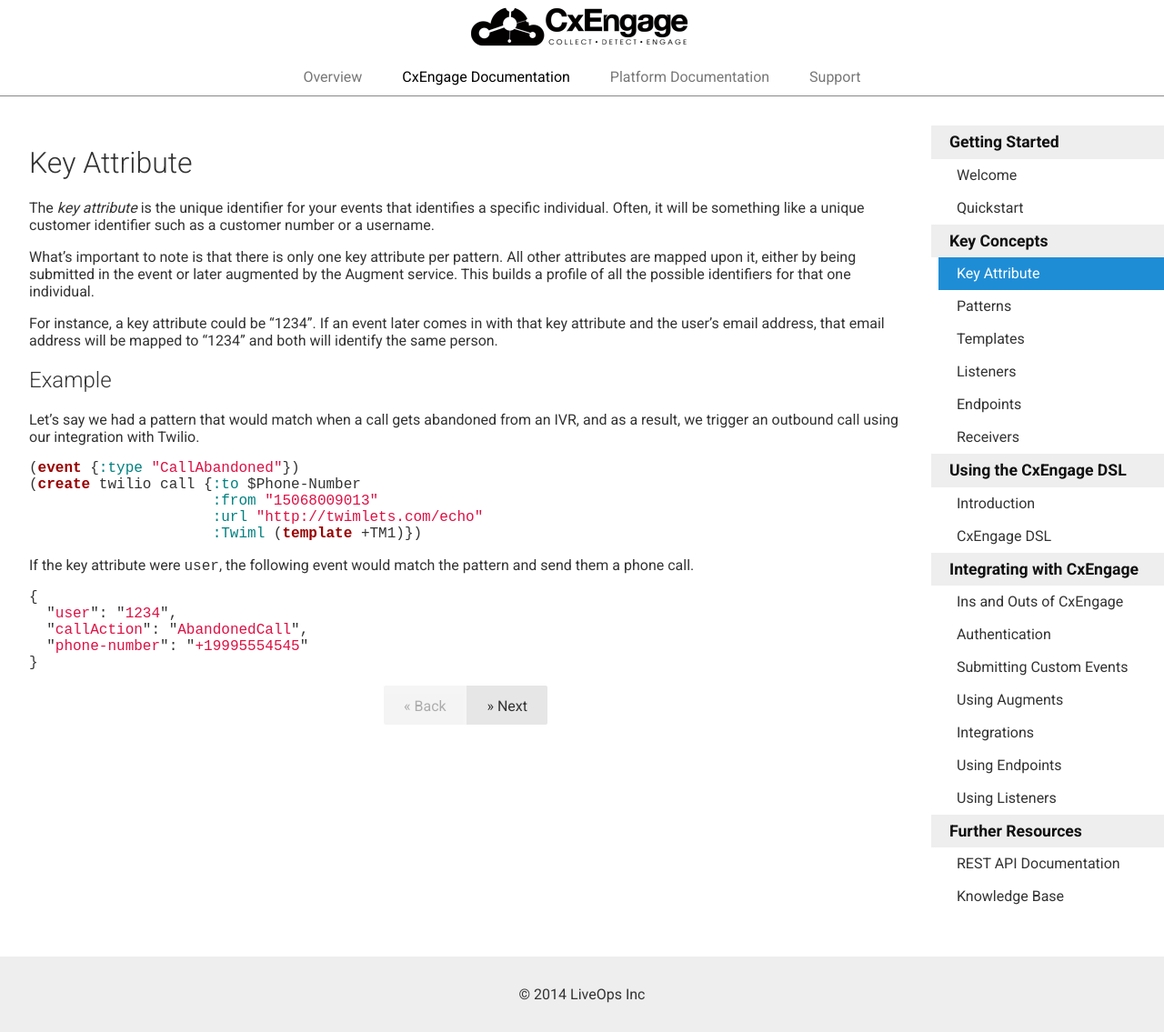
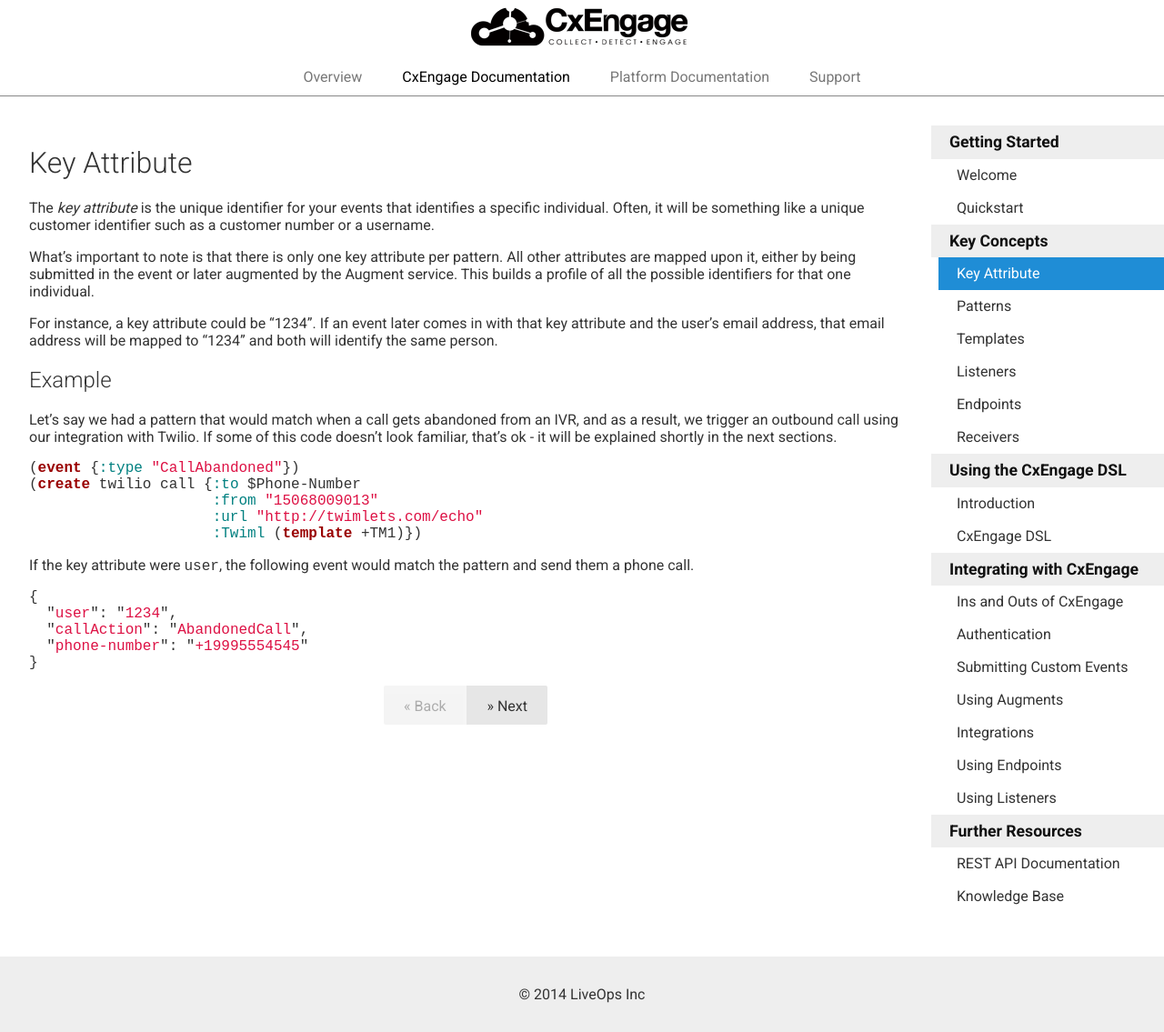
Before and after one commit to ianbishop/userevents.github.io, a Jekyll site: the page built from 4.2/docs/key-attribute.md, in a window 1280 px wide. Shown: the whole page at 91% size. Built offline with Jekyll 4.4.1, drawn with Linux system fonts in a browser that asks for light colours; Markdown is read by kramdown in place of the engine named in the settings.

Commit message:
Added explainer
Message templates and the formatting of the DSL hasn't been explained yet, so I've included text to tell the person not to worry if they don't understand it yet.

```diff
--- a/4.2/docs/key-attribute.md
+++ b/4.2/docs/key-attribute.md
@@ -18,7 +18,7 @@
 ## Example
 
 Let's say we had a pattern that would match when a call gets abandoned from an
-IVR, and as a result, we trigger an outbound call using our integration with Twilio.
+IVR, and as a result, we trigger an outbound call using our integration with Twilio. If some of this code doesn't look familiar, that's ok - it will be explained shortly in the next sections.
 
 {% highlight clojure %}
 (event {:type "CallAbandoned"})
```
